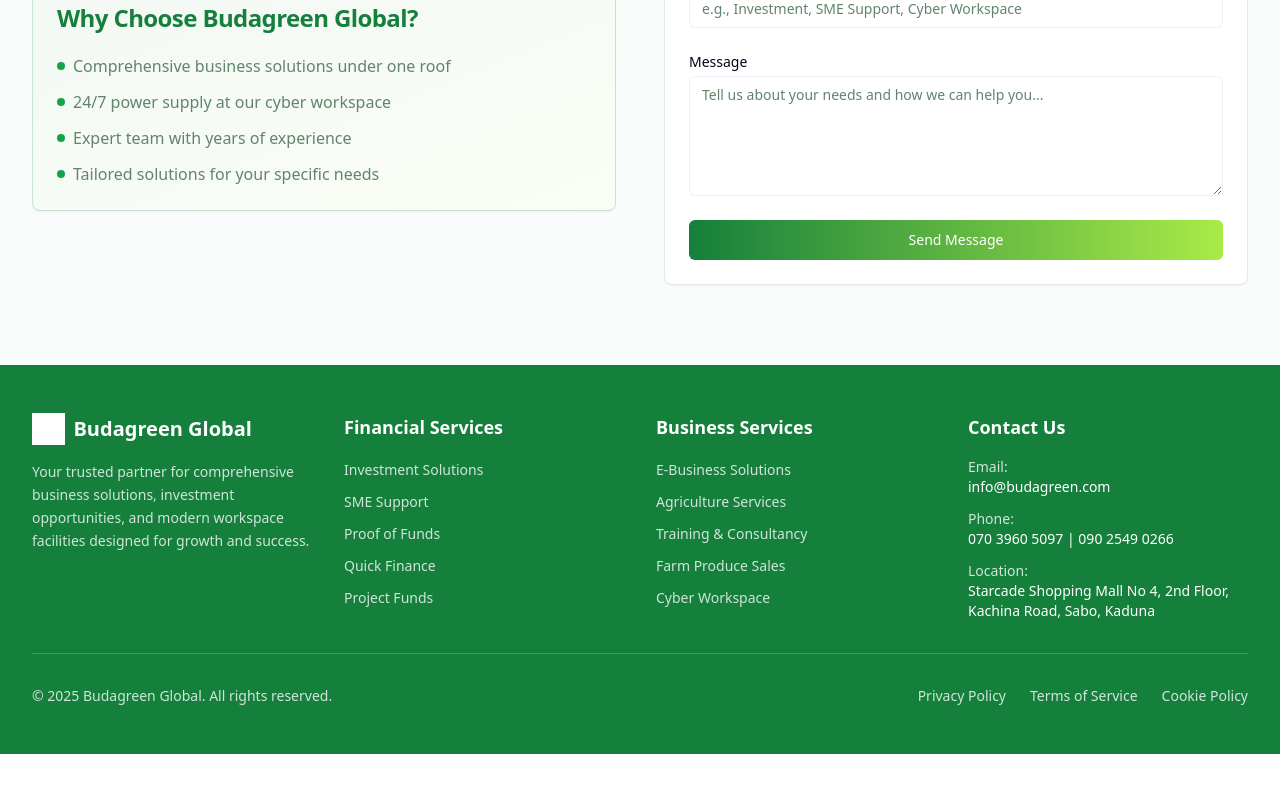
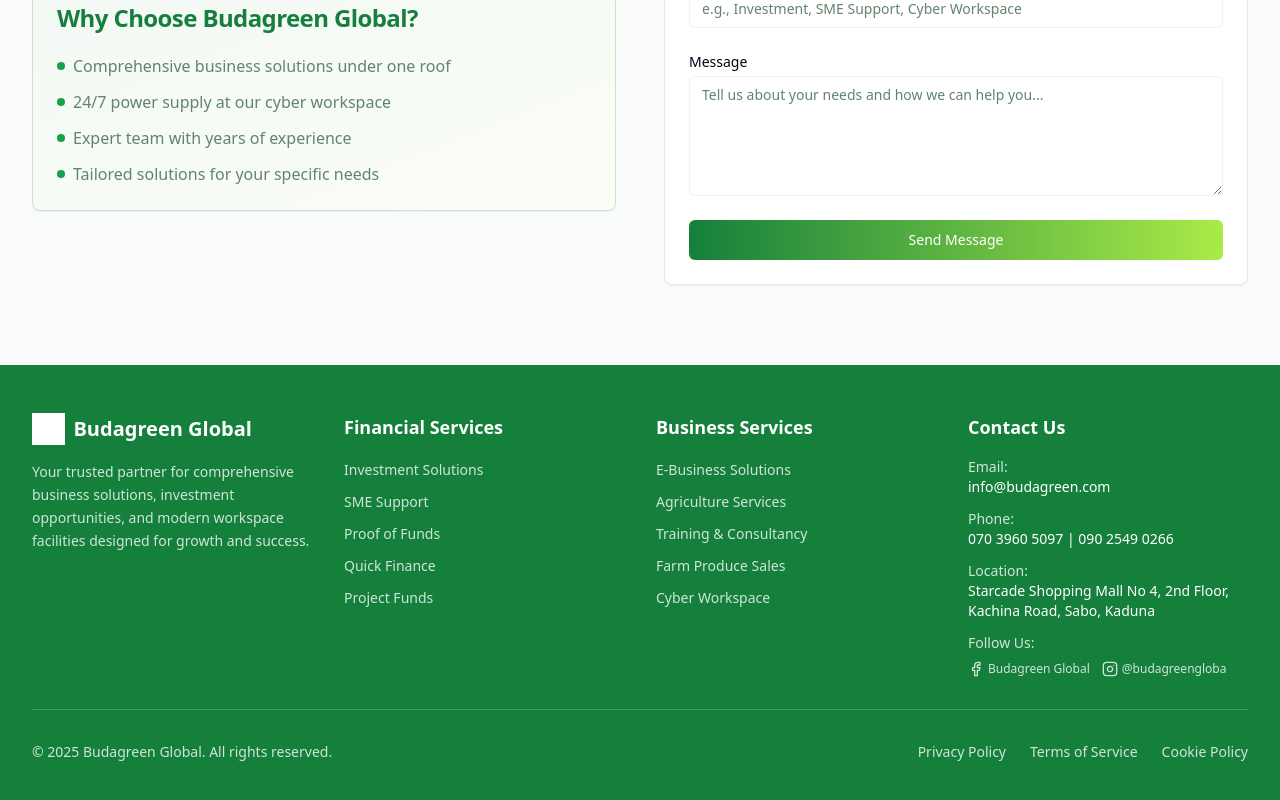
Before and after one commit to dreimac1/budagreen-grow-solutions, a React (Vite) app: page / in a window 1280 px wide. Shown: the part 7011-7811 px from the top of the page. Before the commit the page ends 7765 px from the top, so only its background shows below. Built offline with nearby package versions, Linux system fonts and the light colour scheme.

Commit message:
Add social media links
Add Facebook and Instagram handles to the footer.

```diff
--- a/src/components/Footer.tsx
+++ b/src/components/Footer.tsx
@@ -1,4 +1,5 @@
 import { Separator } from "@/components/ui/separator";
+import { Facebook, Instagram } from "lucide-react";
 
 const Footer = () => {
   const currentYear = new Date().getFullYear();
@@ -83,6 +84,29 @@ const Footer = () => {
                 <p className="text-primary-foreground/80">Location:</p>
                 <p>Starcade Shopping Mall No 4, 2nd Floor, Kachina Road, Sabo, Kaduna</p>
               </div>
+              <div>
+                <p className="text-primary-foreground/80 mb-2">Follow Us:</p>
+                <div className="flex space-x-3">
+                  <a
+                    href="https://facebook.com/BudagreenGlobal"
+                    target="_blank"
+                    rel="noopener noreferrer"
+                    className="flex items-center space-x-1 text-primary-foreground/80 hover:text-primary-foreground transition-colors"
+                  >
+                    <Facebook size={16} />
+                    <span className="text-xs">Budagreen Global</span>
+                  </a>
+                  <a
+                    href="https://instagram.com/budagreengloba"
+                    target="_blank"
+                    rel="noopener noreferrer"
+                    className="flex items-center space-x-1 text-primary-foreground/80 hover:text-primary-foreground transition-colors"
+                  >
+                    <Instagram size={16} />
+                    <span className="text-xs">@budagreengloba</span>
+                  </a>
+                </div>
+              </div>
             </div>
           </div>
         </div>
```
